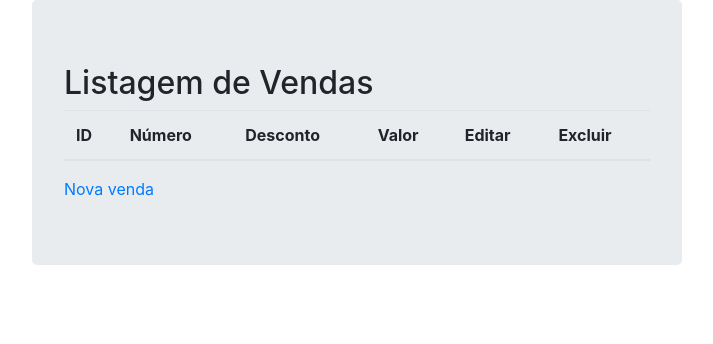
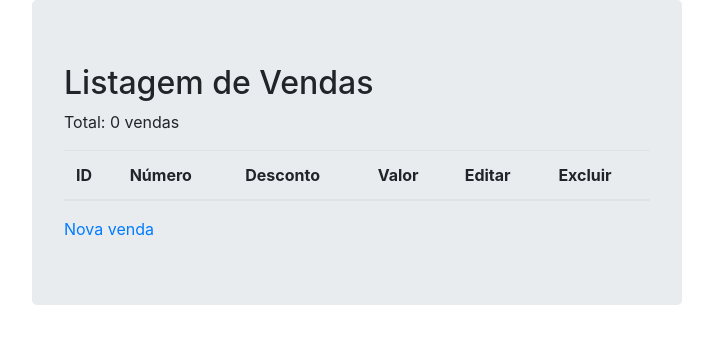
Before and after one commit to WesGtoX/gestao-clientes, a Django app: page /vendas/ in a window 1280 px wide. Shown: the top 344 px of the page, without its empty margins (283-996 px from the left). Run offline with Django 3.2, Linux system fonts and the light colour scheme; data that the repository does not hold is empty; some libraries are stand-ins or nearby versions.

Commit message:
Adding pluralize

```diff
--- a/vendas/models.py
+++ b/vendas/models.py
@@ -58,6 +58,9 @@ class ItemDoPedido(models.Model):
     def __str__(self):
         return f'{self.venda.numero} - {self.produto.descricao}'
 
+    class Meta:
+        verbose_name = 'Item do Pedido'
+        verbose_name_plural = 'Itens do Pedido'
 
 @receiver(post_save, sender=ItemDoPedido)
 def update_vendas_total_item(sender, instance, **kwargs):
--- a/vendas/templates/vendas/lista-vendas.html
+++ b/vendas/templates/vendas/lista-vendas.html
@@ -2,6 +2,8 @@
 
 {% block main %}
     <h2>Listagem de Vendas</h2>
+    <p>Total: {{ count_vendas }} vend{{ count_vendas|pluralize:"a,as" }}</p>
+
     <table class="table">
         <thead>
             <tr>
--- a/vendas/views.py
+++ b/vendas/views.py
@@ -47,7 +47,8 @@ class ListaVendasView(View):
 
     def get(self, request):
         vendas = Venda.objects.all()
-        return render(request, 'vendas/lista-vendas.html', {'vendas': vendas})
+        count_vendas = vendas.count()
+        return render(request, 'vendas/lista-vendas.html', {'vendas': vendas, 'count_vendas': count_vendas})
 
 
 class NovoPedidoView(View):
```
